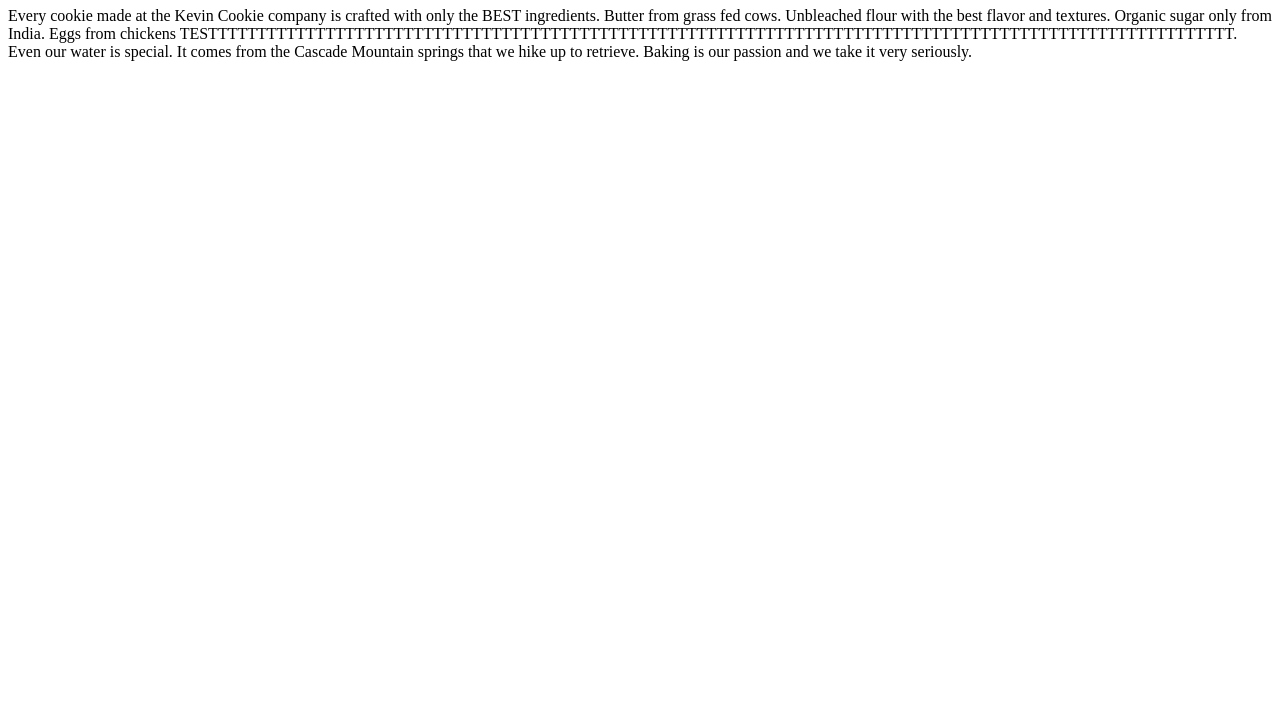
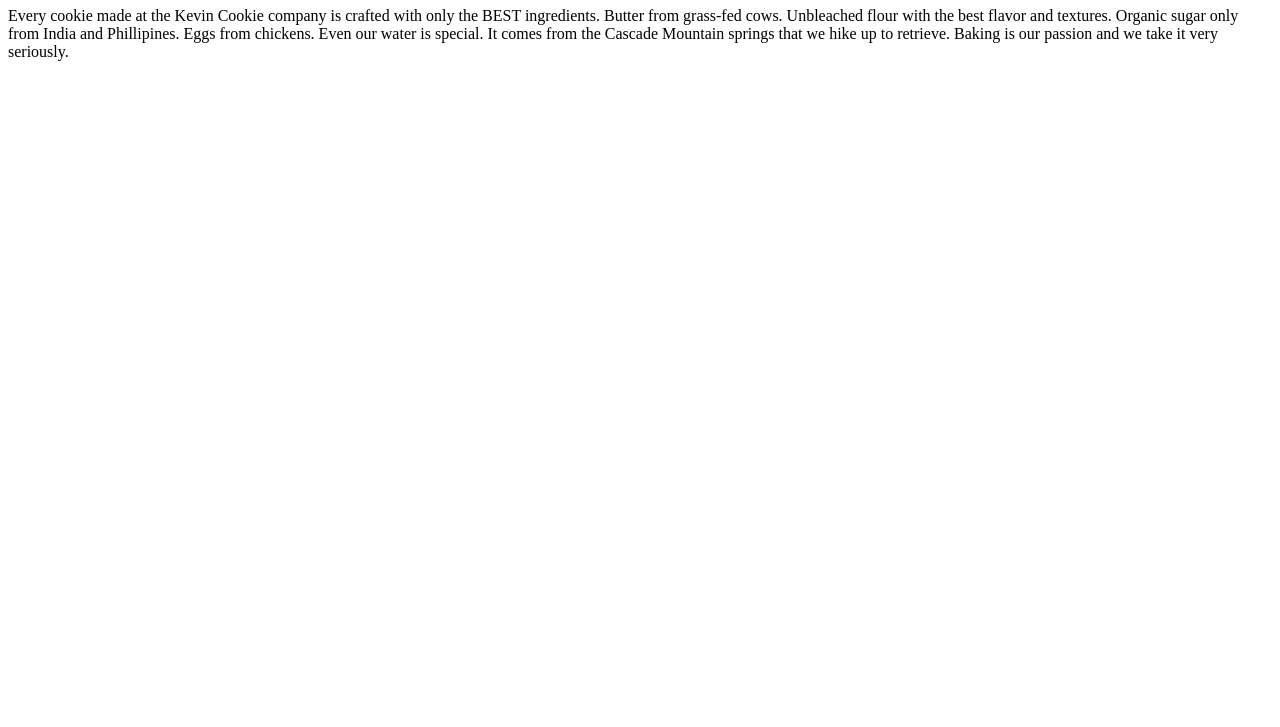
Before and after one commit to pmpraca/GitTutorial, a plain HTML site: page index.htm in a window 1280 px wide. Shown: the part 73-800 px from the top of the page. Drawn offline with Linux system fonts and the light colour scheme.

Commit message:
Update index.htm

```diff
--- a/index.htm
+++ b/index.htm
@@ -4,7 +4,7 @@
 
 <h1>Deliciousness in every bite!</h1>
 
-<p>Every cookie made at the Kevin Cookie company is crafted with only the BEST ingredients. Butter from grass fed cows. Unbleached flour with the best flavor and textures. Organic sugar only from India. Eggs from chickens TESTTTTTTTTTTTTTTTTTTTTTTTTTTTTTTTTTTTTTTTTTTTTTTTTTTTTTTTTTTTTTTTTTTTTTTTTTTTTTTTTTTTTTTTTTTTTTTTTTTTTTTTTT. Even our water is special. It comes from the Cascade Mountain springs that we hike up to retrieve. Baking is our passion and we take it very seriously.</p>
+<p>Every cookie made at the Kevin Cookie company is crafted with only the BEST ingredients. Butter from grass-fed cows. Unbleached flour with the best flavor and textures. Organic sugar only from India and Phillipines. Eggs from chickens. Even our water is special. It comes from the Cascade Mountain springs that we hike up to retrieve. Baking is our passion and we take it very seriously.</p>
 
 
 </body>
```
